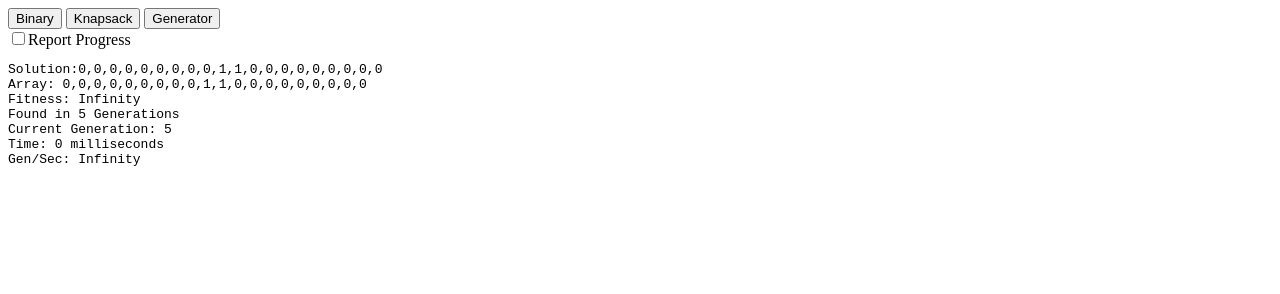
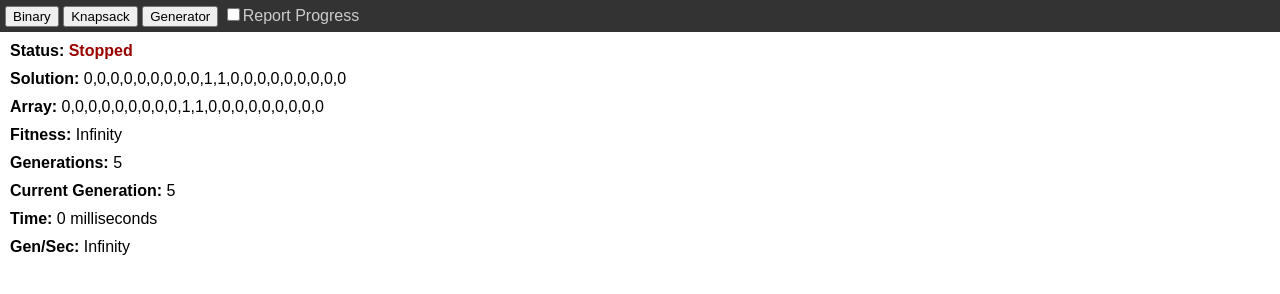
Before and after one commit to PureMunky/Genetics, a plain HTML site: page public/index.html in a window 1280 px wide. Both pictures are taken after a click on the button "Binary". Drawn offline with Linux system fonts and the light colour scheme.

Commit message:
Improve Example Visuals

```diff
--- a/public/core.js
+++ b/public/core.js
@@ -82,6 +82,7 @@ var Genetics = (function (utils) {
         interpretSolution,
         startTime,
         runTimer,
+        running = false,
         reportProgress = true;
 
     // Takes the top two solutions and builds a population from them using mating.
@@ -202,6 +203,7 @@ var Genetics = (function (utils) {
             if(currentGeneration < maxGenerations && !foundSolution) {
                 runTimer = setTimeout(performGenerationCycle, 0);
             } else {
+                running = false;
                 report();
             }
         }
@@ -211,6 +213,7 @@ var Genetics = (function (utils) {
     function run() {
         var outString = '';
         startTime = new Date();
+        running = true;
 
         generateInitialPopulation();
         findNewParents();
@@ -220,38 +223,43 @@ var Genetics = (function (utils) {
             while(currentGeneration < maxGenerations && !foundSolution) {
                 performGenerationCycle();
             }
+            running = false;
             report();
         }
     }
 
     function report() {
-        var outString = '';
         var end = new Date();
         var ms = (end - startTime);
+        var outRunning = document.getElementById('outRunning');
+        var outSolution = document.getElementById('outSolution');
+        var outArray = document.getElementById('outArray');
+        var outFitness = document.getElementById('outFitness');
+        var outGenerionFound = document.getElementById('outGenerionFound');
+        var outCurrentGeneration = document.getElementById('outCurrentGeneration');
+        var outTime = document.getElementById('outTime');
+        var outGenPerSec = document.getElementById('outGenPerSec');
 
-        outString += '<pre>';
-        outString += 'Solution:';
         var sol = interpretSolution(bestSolution);
         if (sol.english) {
-            outString += sol.english;
+            outSolution.innerHTML = sol.english;
         } else {
-            outString += sol;
+            outSolution.innerHTML = sol;
         }
 
-        outString += '<br/>';
-        outString += 'Array: ' + bestSolution;
-        outString += '<br/>';
-        outString += 'Fitness: ' + bestFitness;
-        outString += '<br/>';
-        outString += 'Found in ' + foundinXGenerations + ' Generations';
-        outString += '<br/>';
-        outString += 'Current Generation: ' + currentGeneration;
-        outString += '<br/>';
-        outString += 'Time: ' + ms + ' milliseconds';
-        outString += '<br/>Gen/Sec: ' + Math.round((currentGeneration / ms) * 1000);
-        outString += '</pre>';
-
-        document.getElementById('output').innerHTML = outString;
+        if(running) {
+            outRunning.className = 'running';
+            outRunning.innerHTML = 'Running';
+        } else {
+            outRunning.className = 'stopped';
+            outRunning.innerHTML = 'Stopped';
+        }
+        outArray.innerHTML = bestSolution;
+        outFitness.innerHTML = bestFitness;
+        outGenerionFound.innerHTML = foundinXGenerations;
+        outCurrentGeneration.innerHTML = currentGeneration;
+        outTime.innerHTML = ms + ' milliseconds';
+        outGenPerSec.innerHTML = Math.round((currentGeneration / ms) * 1000);
     }
 
     // Resets all values back to default and sets passed configuration.
@@ -279,7 +287,6 @@ var Genetics = (function (utils) {
         foundSolution = false;
         reportProgress = document.getElementById('chkReportProgress').checked;
         clearTimeout(runTimer);
-        document.getElementById('output').innerHTML = '';
 
         return run();
     }
@@ -641,6 +648,7 @@ var Generator = (function (gen, utils, inc) {
             perfect: (cntCorrect == 6)
         };
     }
+
     // Given an array of bits it will generate a simple javascript function.
     function interpretSolution(solution) {
         var keys = ['createFunction', 'callFunction', 'createVariable', 'returnVariable'],
--- a/public/index.html
+++ b/public/index.html
@@ -2,7 +2,8 @@
 <html xmlns="http://www.w3.org/1999/xhtml">
 
 <head>
-    <title></title>
+    <title>GA Examples</title>
+    <link rel="stylesheet" href="main.css"/>
 </head>
 
 <body>
@@ -10,12 +11,17 @@
         <button onclick="BinaryExample.run()">Binary</button>
         <button onclick="Knapsack.run()">Knapsack</button>
         <button onclick="Generator.run(true)">Generator</button>
-    </div>
-    <div>
         <input type="checkbox" id="chkReportProgress" />Report Progress
     </div>
     <div id="output">
-
+        <div>Status: <span id="outRunning"></span></div>
+        <div>Solution: <span id="outSolution"> </span></div>
+        <div>Array: <span id="outArray"> </span></div>
+        <div>Fitness: <span id="outFitness"> </span></div>
+        <div>Generations: <span id="outGenerionFound"> </span></div>
+        <div>Current Generation: <span id="outCurrentGeneration"> </span></div>
+        <div>Time: <span id="outTime"> </span></div>
+        <div>Gen/Sec: <span id="outGenPerSec"> </span></div>
     </div>
 </body>
 <script src="core.js"></script>
--- /dev/null
+++ b/public/main.css
@@ -0,0 +1,33 @@
+body {
+    font-family: sans-serif;
+    margin: 0px;
+}
+
+div {
+    padding: 5px;
+}
+
+div > div {
+    font-weight: bold;
+}
+
+div > div > span {
+    font-weight: normal;
+}
+
+#buttons {
+    background-color: #333333;
+    color: #CCCCCC;
+}
+
+#outRunning {
+    font-weight: bold;
+}
+
+#outRunning.running {
+    color: #009900;
+}
+
+#outRunning.stopped {
+    color: #990000;
+}
```
